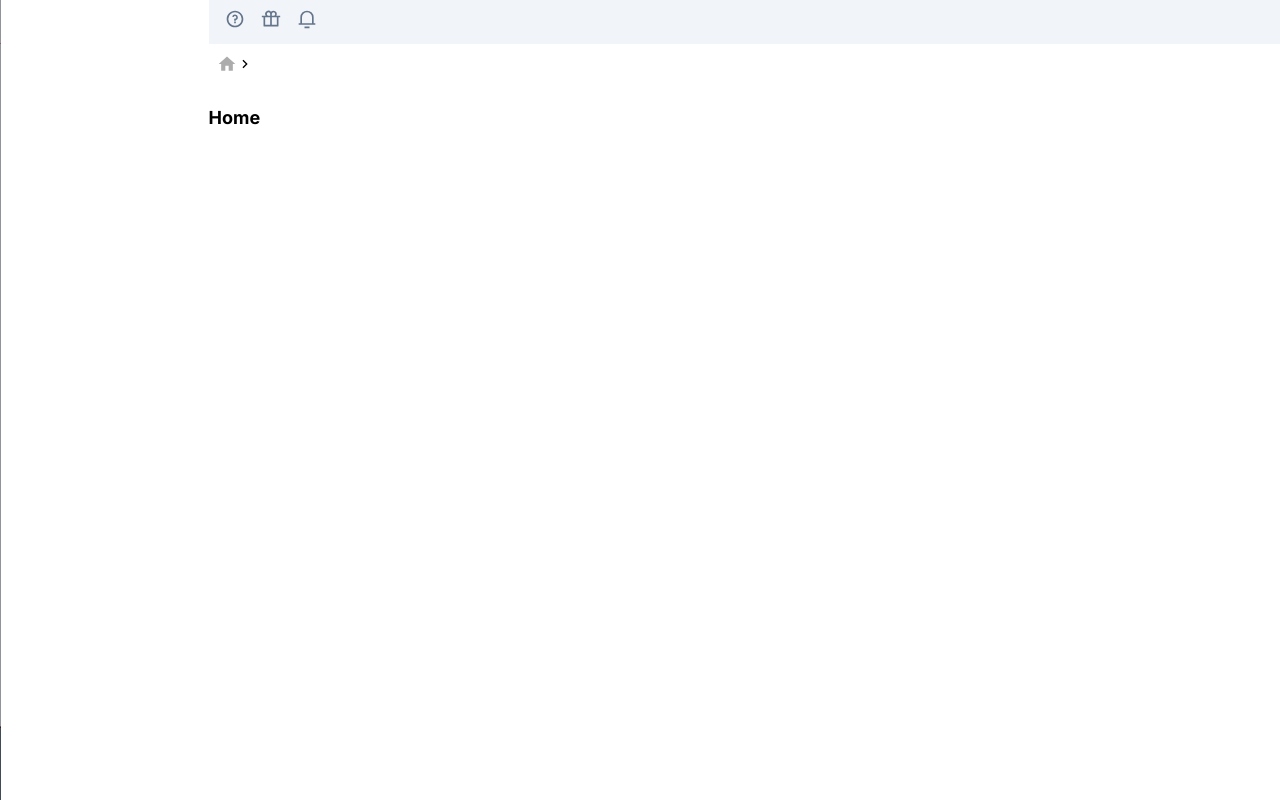
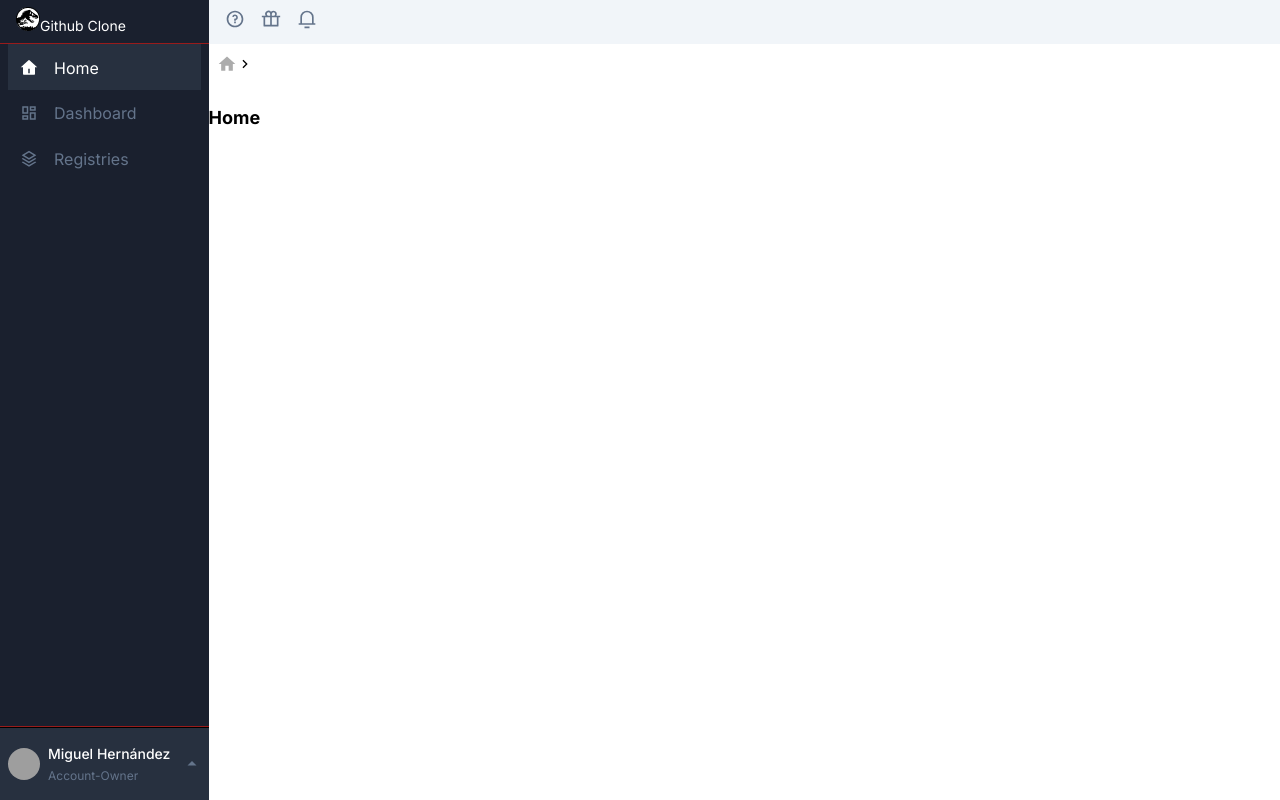
Before and after one commit to MiguelHG2351/github-clone, a Next.js app in the folder app/: page / in a window 1280 px wide. Built offline with nearby package versions, Linux system fonts and the light colour scheme; grey boxes are pictures that could not be loaded.

Commit message:
solucionado bug header en pantallas medianas

```diff
--- a/app/src/components/container/Header/index.js
+++ b/app/src/components/container/Header/index.js
@@ -28,10 +28,10 @@ export default function Header() {
     }
 
     const headerClass = classnames(
-        'fixed md:static flex flex-col justify-between h-screen box-border z-20 bg-blue-dark w-auto',
+        'fixed box-border flex flex-col justify-between  h-screen z-20 bg-blue-dark overflow-y-auto w-auto md:static',
         {
             'translate-x-0': openMenu.isOpen,
-            '-translate-x-full': !openMenu.isOpen,
+            '-translate-x-full md:translate-x-0': !openMenu.isOpen,
             'transition-transform': openMenu.isFirstOpen,
         }
     );
```
